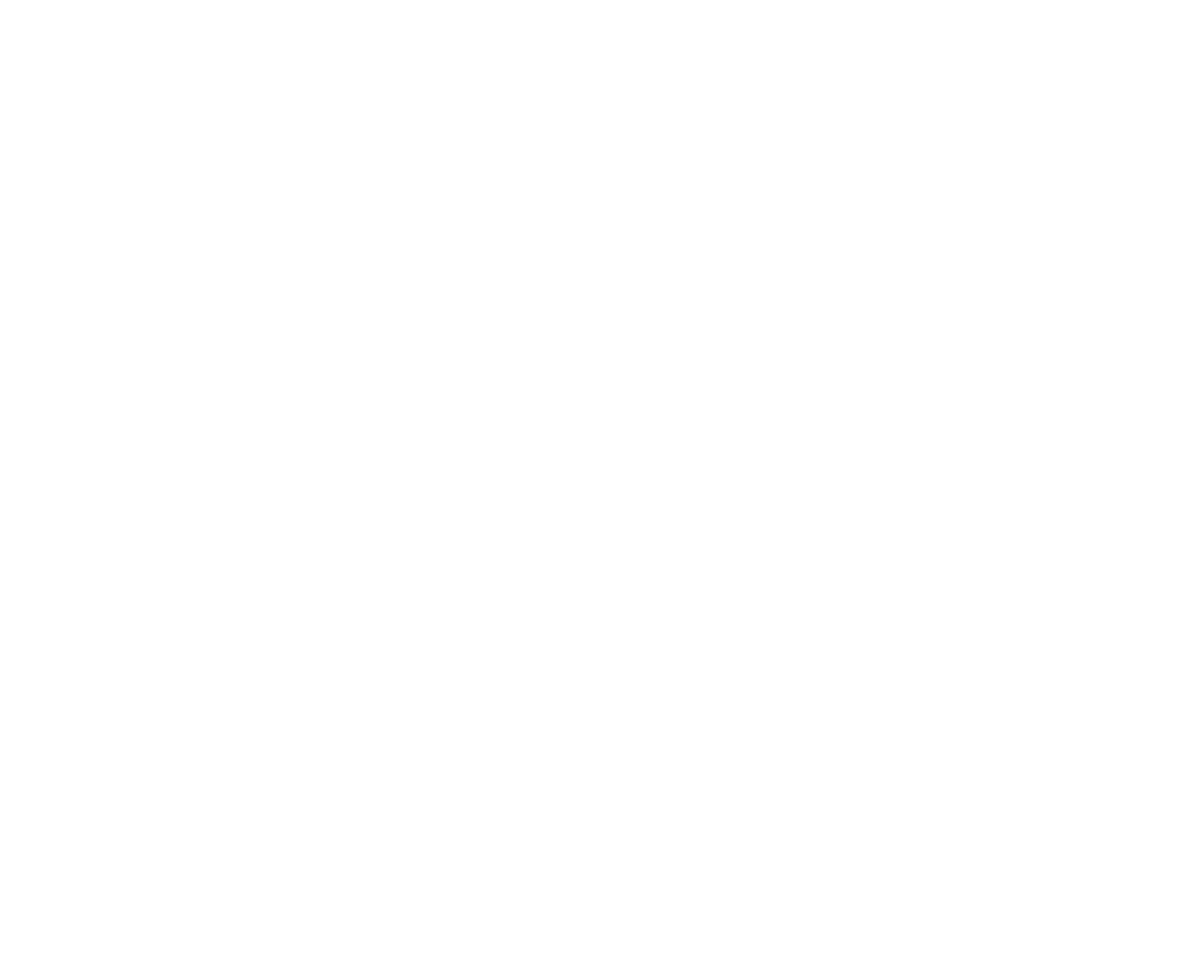
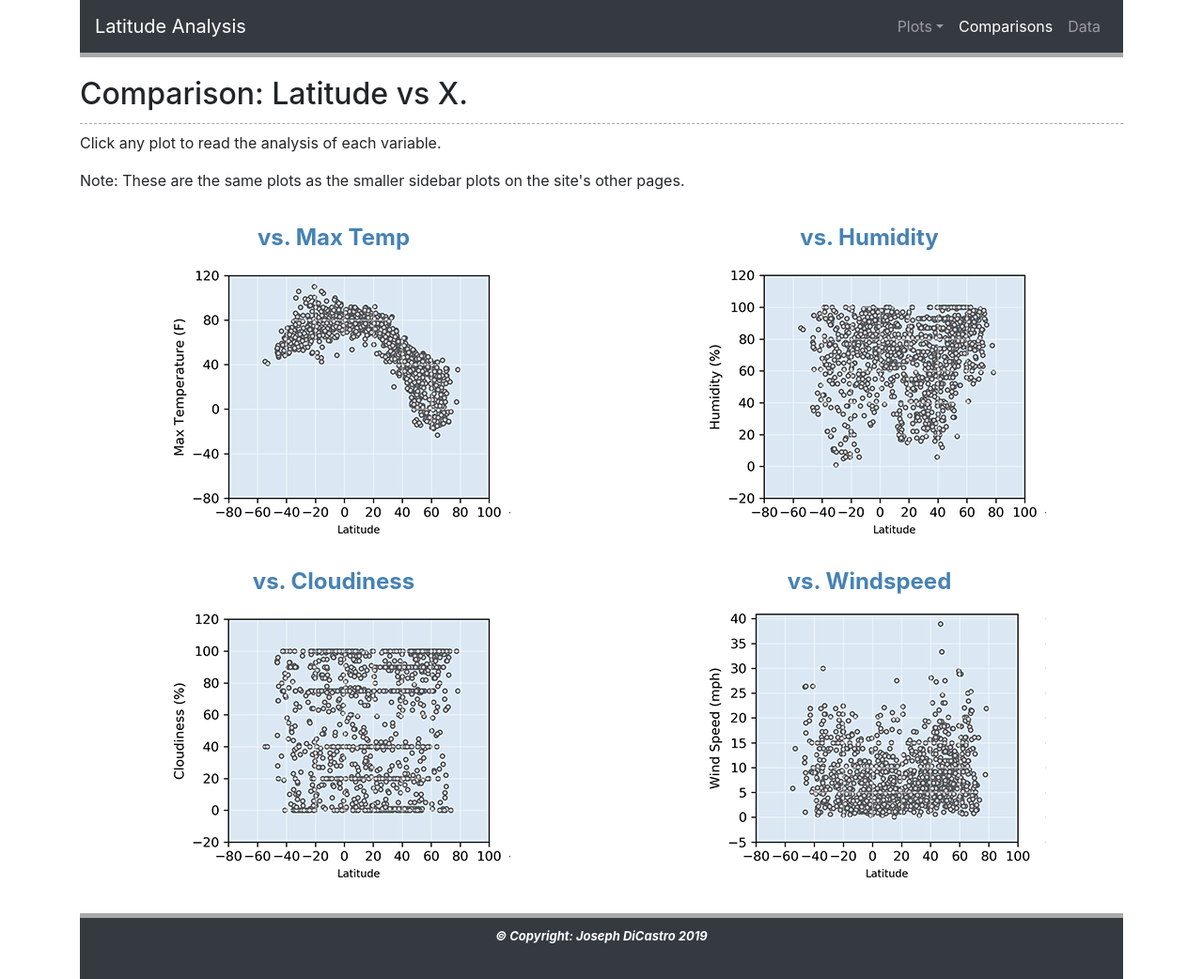
Before and after one commit to josephdicastro/LatAnalysis-web, a plain HTML site: page WebVisualizations/comparisons.html in a window 1280 px wide. Shown: the whole page at 94% size. Before the commit the page ends 800 px from the top, so only its background shows below. Drawn offline with nearby package versions, Linux system fonts and the light colour scheme.

Commit message:
completed comparisons.html / updated styles.css

```diff
--- a/WebVisualizations/comparisons.html
+++ b/WebVisualizations/comparisons.html
@@ -0,0 +1,138 @@
+<!DOCTYPE html>
+<html lang="en-us">
+
+<head>
+    <meta charset="UTF-8">
+    <meta name="viewport"
+          content="width=device-width, initial-scale=1, shrink-to-fit=no">
+
+    <link rel="stylesheet"
+          href="https://stackpath.bootstrapcdn.com/bootstrap/4.4.1/css/bootstrap.min.css"
+          integrity="sha384-Vkoo8x4CGsO3+Hhxv8T/Q5PaXtkKtu6ug5TOeNV6gBiFeWPGFN9MuhOf23Q9Ifjh"
+          crossorigin="anonymous">
+
+    <link rel="stylesheet"
+          href="styles.css">
+
+    <title>Latitude Analyses</title>
+</head>
+
+<body>
+    <div class="container-md">
+        <header>
+            <nav class="navbar
+                        navbar-expand-md
+                        navbar-dark
+                        bg-dark">
+                <a href="index.html" class="navbar-brand">Latitude Analysis</a>
+                <button type="button"
+                        data-toggle="collapse"
+                        data-target="#navbarSupportedContent"
+                        aria-controls="navbarSupportedContent"
+                        aria-expanded="false"
+                        aria-label="Toggle Navigation"
+                        class="navbar-toggler">
+                    <span class="navbar-toggler-icon"></span>
+                </button>
+                <div id="navbarSupportedContent"
+                     class="collapse
+                            navbar-collapse
+                            justify-content-end">
+                    <ul class="navbar-nav">
+                        <li class="nav-item dropdown">
+                            <a id="navbarDropdownMenuLink"
+                               href="#"
+                               role="button"
+                               data-toggle="dropdown"
+                               aria-haspopup="true"
+                               aria-expanded="false"
+                               class="nav-link dropdown-toggle">
+                                Plots</a>
+                            <div aria-labelledby="navbarDropdownMenuLink"
+                                 class="dropdown-menu">
+                                <a href="maxtemp.html" class="dropdown-item">Max Temp</a>
+                                <a href="humidity.html" class="dropdown-item">Humidity</a>
+                                <a href="cloudiness.html" class="dropdown-item">Cloudiness</a>
+                                <a href="windspeed.html" class="dropdown-item">Wind Speed</a>
+                            </div>
+                        </li>
+                        <li class="nav-item">
+                            <a href="comparisons.html" class="nav-link active">Comparisons</a></li>
+                        <li class="nav-item">
+                            <a href="data.html" class="nav-link">Data</a></li>
+
+                    </ul>
+                </div>
+            </nav>
+        </header>
+        <main>
+            <div class="row">
+                <div class="col-md-12">
+                    <article>
+                        <h1 class="h1_main">Comparison: Latitude vs X.</h1>
+                        <p>Click any plot to read the analysis of each variable.</p>
+                        <p>Note: These are the same plots as the smaller sidebar plots on the site's other pages.</p>
+                        <div id="visualization_links"
+                             class="nav
+                                    row
+                                    row-cols-1
+                                    row-cols-sm-2">
+                            <div class="col">
+                                <a href="maxtemp.html" class="nav-link
+                                                              viz_links
+                                                              viz_links_bigger">
+                                    vs. Max Temp
+                                    <img src="visualizations/maxtemp_cropped.png"
+                                         alt="Graph showing relationship between latitude and max temperatures."
+                                         class="img-fluid"></a>
+                            </div>
+                            <div class="col">
+                                <a href="humidity.html" class="nav-link
+                                                               viz_links
+                                                               viz_links_bigger">
+                                    vs. Humidity
+                                    <img src="visualizations/humidity_cropped.png"
+                                         alt="Graph showing relationship between latitude and humidity."
+                                         class="img-fluid"></a>
+                            </div>
+                            <div class="col">
+                                <a href="cloudiness.html" class="nav-link
+                                                                 viz_links
+                                                                 viz_links_bigger">
+                                    vs. Cloudiness
+                                    <img src="visualizations/cloudiness_cropped.png"
+                                         alt="Graph showing relationship between latitude and cloudiness."
+                                         class="img-fluid"></a>
+                            </div>
+                            <div class="col">
+                                <a href="windspeed.html" class="nav-link
+                                                                viz_links
+                                                                viz_links_bigger">
+                                    vs. Windspeed
+                                    <img src="visualizations/windspeed_cropped.png"
+                                         alt="Graph showing relationship between latitude and wind speeds."
+                                         class="img-fluid"></a>
+                            </div>
+                        </div>
+                    </article>
+                </div>
+            </div>
+
+        </main>
+
+        <footer class="bg-dark">
+            &copy; Copyright: Joseph DiCastro 2019
+        </footer>
+    </div>
+</body>
+<script src="https://code.jquery.com/jquery-3.4.1.slim.min.js"
+        integrity="sha384-J6qa4849blE2+poT4WnyKhv5vZF5SrPo0iEjwBvKU7imGFAV0wwj1yYfoRSJoZ+n"
+        crossorigin="anonymous"></script>
+<script src="https://cdn.jsdelivr.net/npm/popper.js@1.16.0/dist/umd/popper.min.js"
+        integrity="sha384-Q6E9RHvbIyZFJoft+2mJbHaEWldlvI9IOYy5n3zV9zzTtmI3UksdQRVvoxMfooAo"
+        crossorigin="anonymous"></script>
+<script src="https://stackpath.bootstrapcdn.com/bootstrap/4.4.1/js/bootstrap.min.js"
+        integrity="sha384-wfSDF2E50Y2D1uUdj0O3uMBJnjuUD4Ih7YwaYd1iqfktj0Uod8GCExl3Og8ifwB6"
+        crossorigin="anonymous"></script>
+
+</html>
--- a/WebVisualizations/styles.css
+++ b/WebVisualizations/styles.css
@@ -41,23 +41,23 @@ footer {
     text-decoration: none;
     text-align: center;
     font-weight: bold;
-    margin: 3px;
+    margin: 5px;
     border:transparent 2px dotted;
     color:steelblue;
+}
+
+.viz_links_bigger {
+    font-size:1.5em;
 }
 
 .viz_links_active {
     border: 2px dotted lightsteelblue;
 }
 
-#secondaryNav a:hover{
+#visualization_links a:hover{
     border: 2px dotted lightsteelblue;
     text-decoration: none;
     color:steelblue;
-}
-
-bg_lightsteelblue {
-    background-color: lightsteelblue;
 }
 
 
```
Also changed, not shown: WebVisualizations/index.html (+3 -3 lines).
